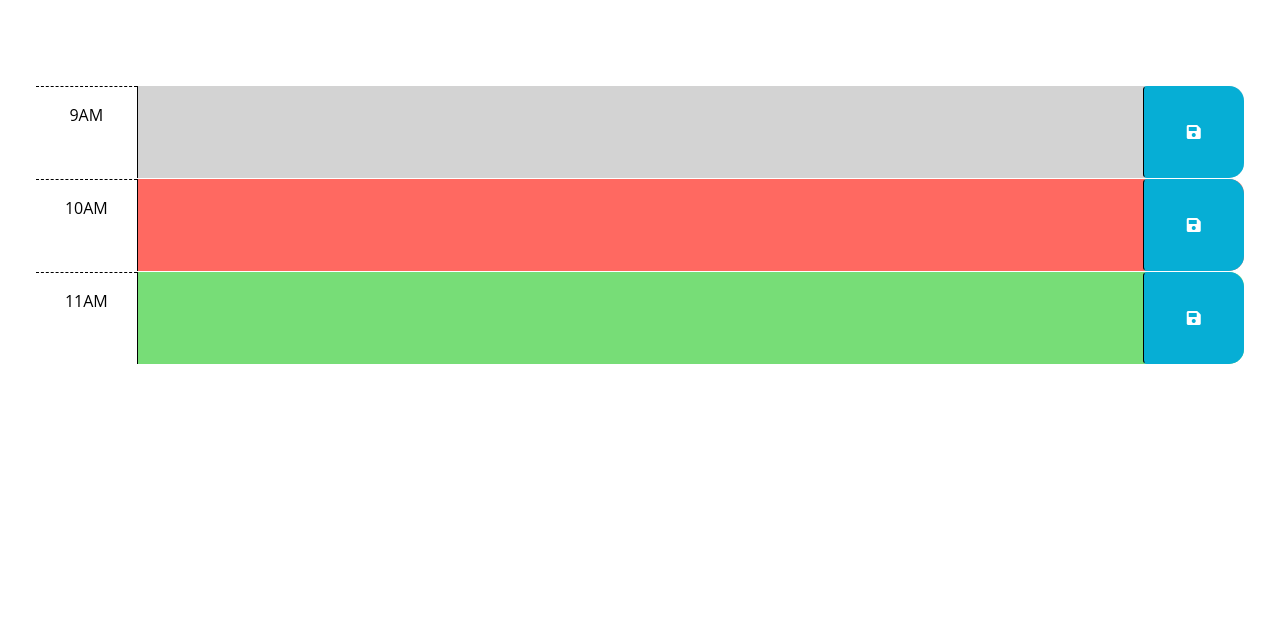
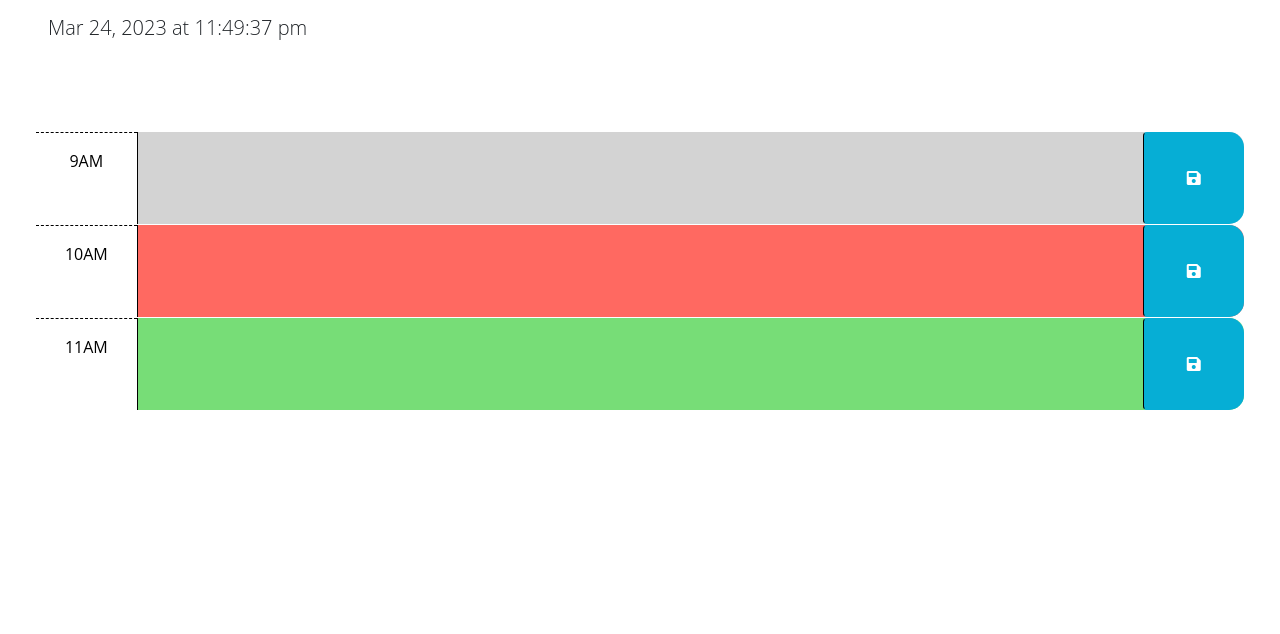
Before and after one commit to EspadaSworn/daily-schedule, a plain HTML site: page index.html in a window 1280 px wide. Shown: the part 166-800 px from the top of the page. Drawn offline with nearby package versions, Linux system fonts and the light colour scheme.

Commit message:
added clock

```diff
--- a/index.html
+++ b/index.html
@@ -70,6 +70,7 @@
     </div>
 
     <script src="https://cdnjs.cloudflare.com/ajax/libs/jquery/3.2.1/jquery.min.js"></script>
+    <script src="https://code.jquery.com/jquery-3.5.1.min.js"></script>
     <script src="https://cdn.jsdelivr.net/npm/dayjs@1.11.3/dayjs.min.js"
     integrity="sha256-iu/zLUB+QgISXBLCW/mcDi/rnf4m4uEDO0wauy76x7U="
     crossorigin="anonymous"></script>
--- a/script.js
+++ b/script.js
@@ -1,6 +1,24 @@
 // Wrap all code that interacts with the DOM in a call to jQuery to ensure that
 // the code isn't run until the browser has finished rendering all the elements
 // in the html.
+var currentDayEl = $('#currentDay');
+
+function displayTime() {
+  var rightNow = dayjs().format('MMM DD, YYYY [at] hh:mm:ss a');
+  currentDayEl.text(rightNow);
+}
+
+displayTime();
+setInterval(displayTime, 1000);
+
+//fetch()
+//  .then(function(response){
+//    return response.json();
+//  })
+//  .then(function(data){
+//    console.log(data);
+//  })
+
 $(function () {
   // TODO: Add a listener for click events on the save button. This code should
   // use the id in the containing time-block as a key to save the user input in
```
